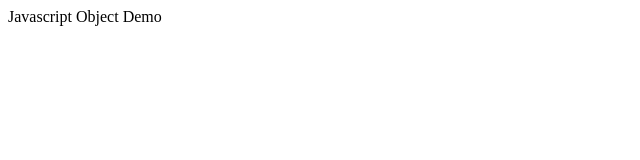
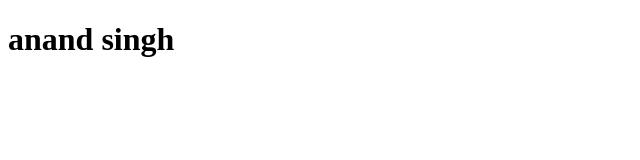
Before and after one commit to contradictionary/web-learn, a plain HTML site: page javascript objects/index.html in a window 1280 px wide. Shown: the whole page, without its empty margins (0-640 px from the left). Drawn offline with Linux system fonts and the light colour scheme.

Commit message:
add heading tag

```diff
--- a/javascript objects/index.html
+++ b/javascript objects/index.html
@@ -6,6 +6,6 @@
     <title>Document</title>
 </head>
 <body>
-    Javascript Object Demo
+    <h1>anand singh</h1>
 </body>
 </html>
```
